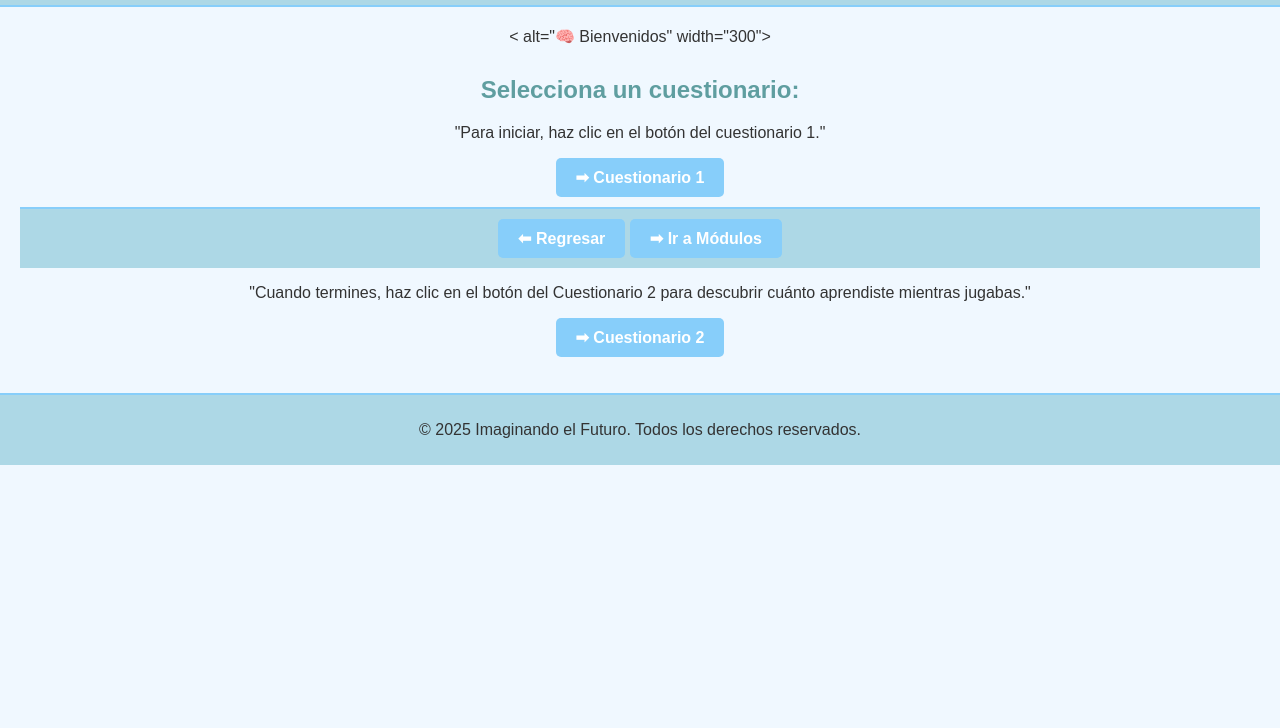
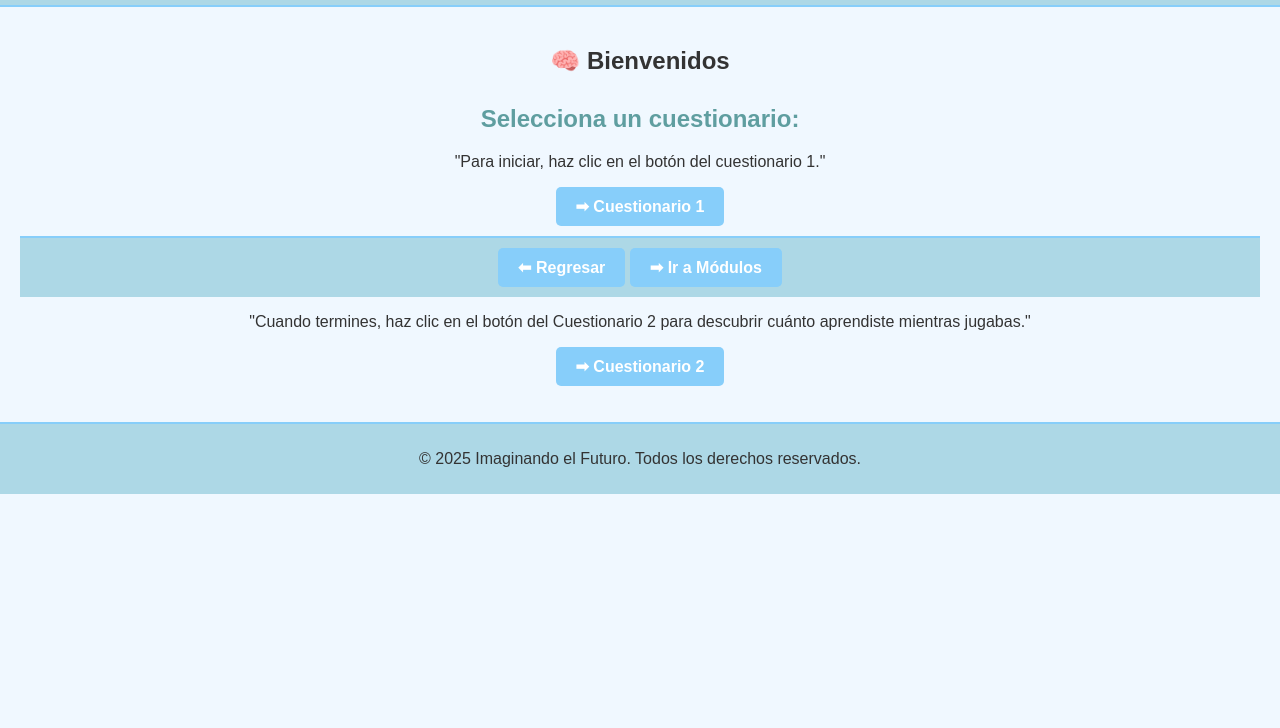
Before and after one commit to Ramir-C/imaginando-el-futuro, a website: page public/cuestionarios.html in a window 1280 px wide. Shown: the part 72-800 px from the top of the page. Drawn offline with Linux system fonts and the light colour scheme.

Commit message:
Replace image tag with heading for welcome section

```diff
--- a/public/cuestionarios.html
+++ b/public/cuestionarios.html
@@ -112,8 +112,7 @@
     <!-- Sección de bienvenida -->
     <section class="bienvenida">
 
-     < alt="🧠 Bienvenidos" width="300">
-
+    <h2>🧠 Bienvenidos</h2>
     </section>
 
     <!-- Sección de cuestionarios -->
```
